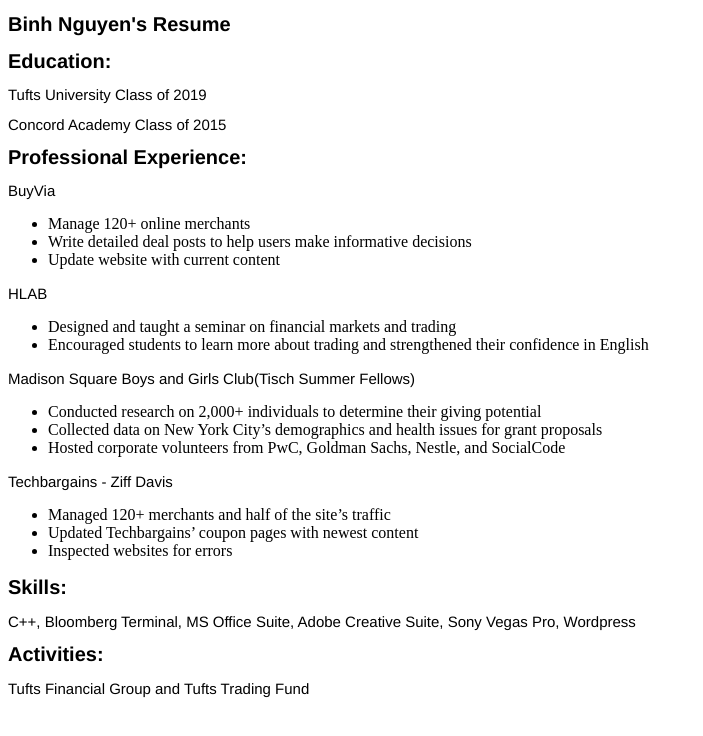
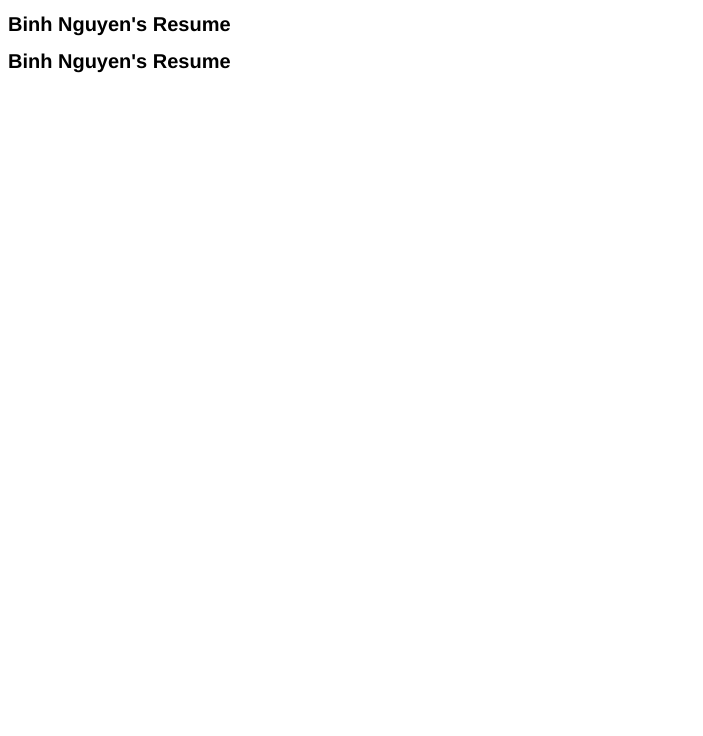
Before and after one commit to bcnguyen/bcnguyen.github.io, a plain HTML site: page resume.html in a window 1280 px wide. Shown: the whole page, without its empty margins (0-703 px from the left). Drawn offline with Linux system fonts and the light colour scheme.

Commit message:
testing resume

```diff
--- a/resume.html
+++ b/resume.html
@@ -9,44 +9,7 @@
 	</head>
 
 	<body>
-	<h1>Education:</h1>
-	<h2>Tufts University Class of 2019</h2>
-	<h2>Concord Academy Class of 2015</h2>
-	<h1>Professional Experience:</h1>
-
-	<h2>BuyVia</h2>
-	<ul>
-		<li>Manage 120+ online merchants</li>
-		<li>Write detailed deal posts to help users make informative decisions</li>
-		<li>Update website with current content</li>
-	</ul>
-
-	<h2>HLAB</h2>
-	<ul>
-		<li>Designed and taught a seminar on financial markets and trading</li>
-		<li>Encouraged students to learn more about trading and strengthened their confidence in English</li>
-	</ul>
-
-	<h2>Madison Square Boys and Girls Club(Tisch Summer Fellows)</h2>
-	<ul>
-		<li>Conducted research on 2,000+ individuals to determine their giving potential</li>
-		<li>Collected data on New York City’s demographics and health issues for grant proposals</li>
-		<li>Hosted corporate volunteers from PwC, Goldman Sachs, Nestle, and SocialCode</li>
-	</ul>
-
-	<h2>Techbargains - Ziff Davis</h2>
-	<ul>
-		<li>Managed 120+ merchants and half of the site’s traffic</li>
-		<li>Updated Techbargains’ coupon pages with newest content</li>
-		<li>Inspected websites for errors</li>
-	</ul>
-
-	<h1>Skills: </h1>
-	<h2>C++, Bloomberg Terminal, MS Office Suite, Adobe Creative Suite, Sony Vegas Pro, Wordpress</h2>
-
-	<h1>Activities: </h1>
-	<h2>Tufts Financial Group and Tufts Trading Fund</h2>
-
+		<h1>Binh Nguyen's Resume</h1>
 	</body>
 
 
```
Lines whose indentation alone changed are shown as unchanged.
